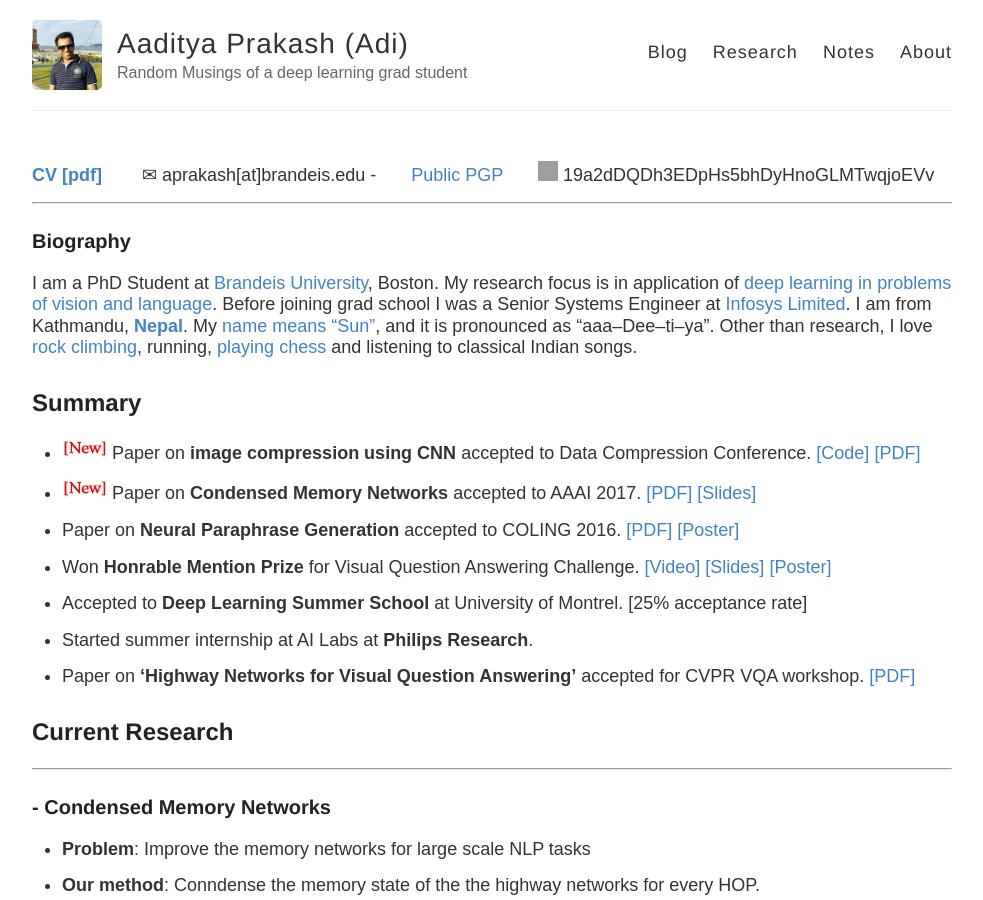
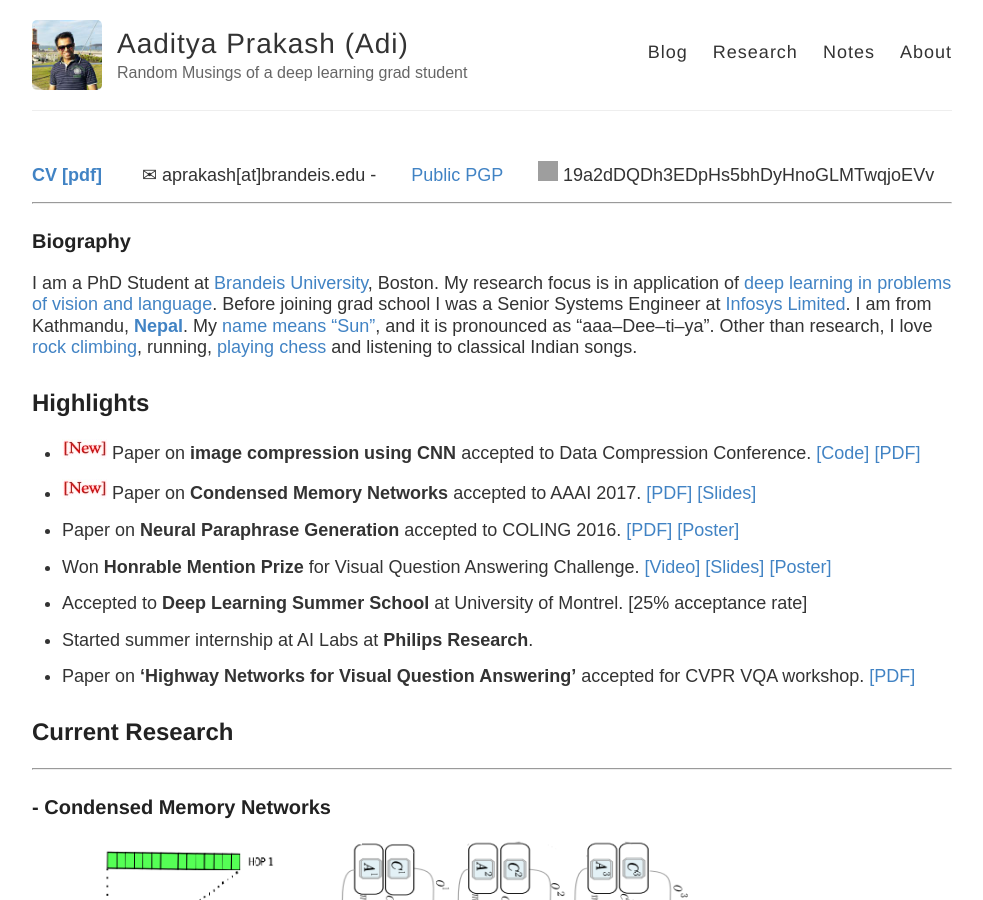
Before and after one commit to iamaaditya/iamaaditya.github.io, a Jekyll site: the page built from about/index.md, in a window 1280 px wide and 900 px high. Shown: the whole window, without its empty margins (84-1067 px from the left). Built offline with Jekyll 4.4.1, drawn with Linux system fonts in a browser that asks for light colours; some web fonts are replaced; grey boxes are pictures that could not be loaded.

Commit message:
add the image for cmemnn to about page

```diff
--- a/about/index.md
+++ b/about/index.md
@@ -20,7 +20,7 @@ I am a PhD Student at [Brandeis University](http://www.brandeis.edu/), Boston. M
 
 
 
-## Summary
+## Highlights
 
 * <img src="https://raw.githubusercontent.com/iamaaditya/iamaaditya.github.io/master/images/new.jpg" /> Paper on **image compression using CNN** accepted to Data Compression Conference. [[Code]](https://github.com/iamaaditya/image-compression-cnn) [[PDF]](https://arxiv.org/pdf/1612.08712v1.pdf)
 
@@ -43,6 +43,8 @@ I am a PhD Student at [Brandeis University](http://www.brandeis.edu/), Boston. M
 * * *
 
 ### - Condensed Memory Networks
+
+<center> <img src="https://raw.githubusercontent.com/iamaaditya/iamaaditya.github.io/master/images/cmemnn_for_about.png" height="85%" width="85%"> </center>
 
 * __Problem__: Improve the memory networks for large scale NLP tasks
 
```
